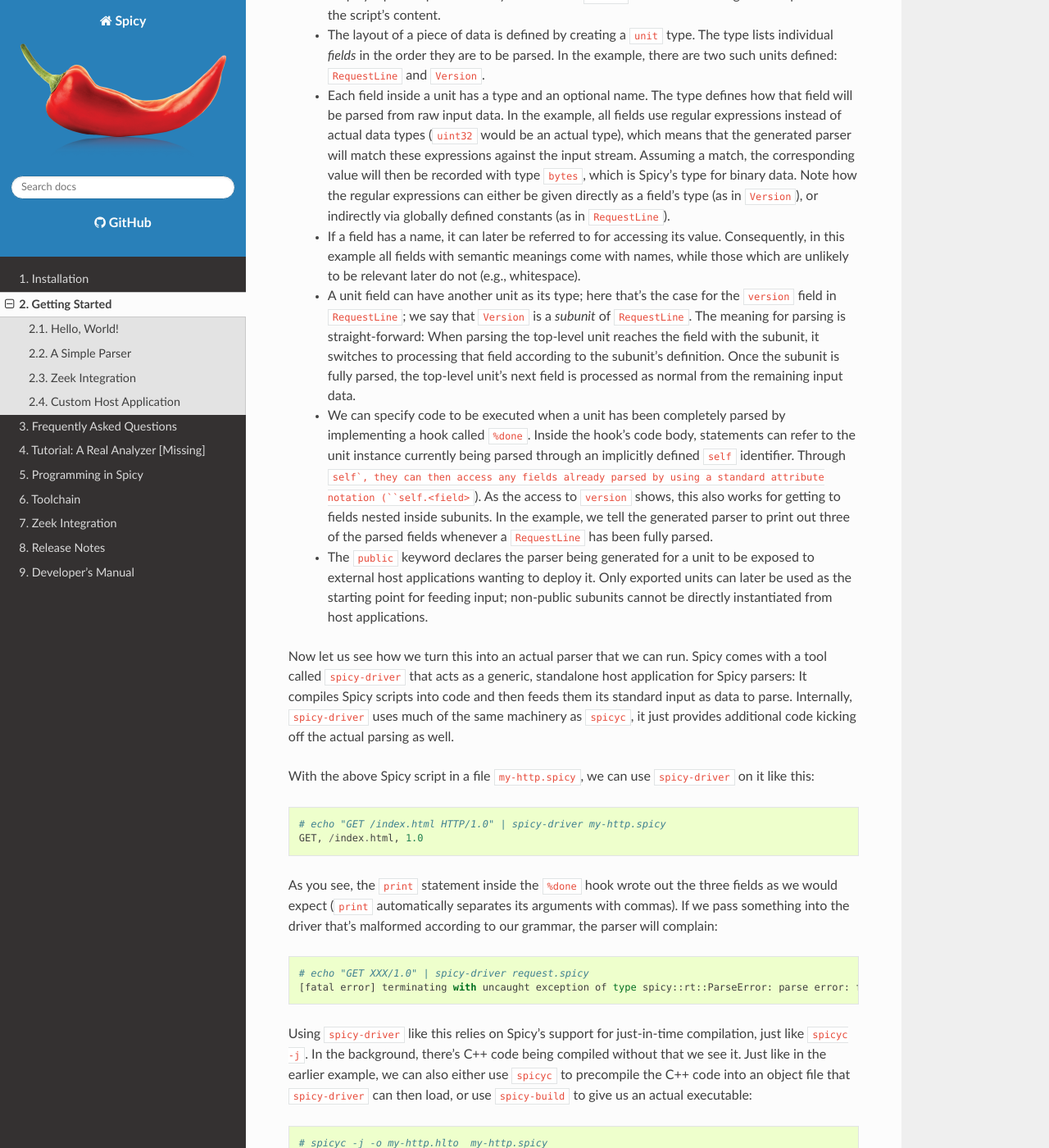
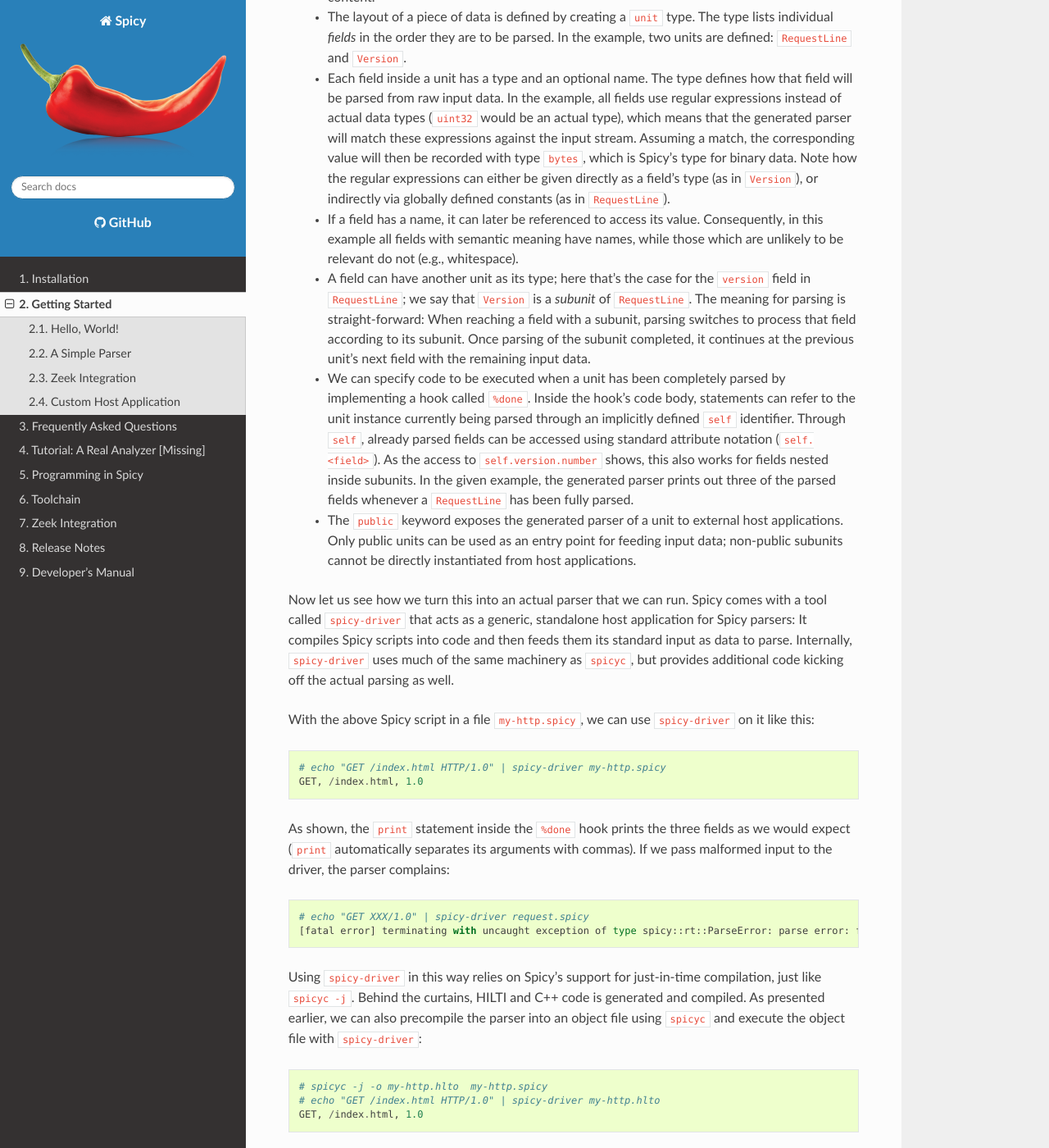
Before and after one commit to zeek/spicy, a Sphinx documentation site: the page built from doc/getting-started.rst, in a window 1280 px wide and 1400 px high, scrolled down 1843 px. Shown: the whole window at 82% size. Built offline with Sphinx 7.4.7 and the Read the Docs theme 2.0.0, drawn with Linux system fonts in a browser that asks for light colours; pages that are not in the unit, such as notebooks, are missing from menus; some of the changed text lies outside the part shown.

Commit message:
docs: Pass through getting-started.rst

```diff
--- a/doc/getting-started.rst
+++ b/doc/getting-started.rst
@@ -53,31 +53,29 @@ an executable.
      :align: left
      :width: 50
 
-    Internally, Spicy employ another intermediary languge
-    called *HILTI* that sits between the Spicy source code and the
+    Internally, Spicy employs another intermediary language
+    called *HILTI*. HILTI sits between the Spicy source code and the
     generated C++ output. For more complex Spicy grammars, the HILTI
-    code is often easier to comprehend than the final C++ code, in
-    particular once we do some actual parsing.  To see that
-    intermediary HILTI code, execute ``spicy -p hello.spicy``. HILTI
-    is also where the ``*.hlto`` extensions comes from: It's an
+    code is often far easier to comprehend than the final C++ code.
+    To output intermediary HILTI code, execute ``spicyc -p hello.spicy``.
+    The ``.hlto`` extension stems from HILTI as well: It's a
     HILTI-generated object file.
 
 A Simple Parser
 ---------------
 
-To actually parse some data, we now look at small a example
-dissecting a HTTP-style request line, such as: ``GET /index.html
-HTTP/1.0``.
+In the following, we present a small parser to dissect a HTTP-style
+request line, such as: ``GET /index.html HTTP/1.0``.
 
-Generally, in Spicy you define parsers through types called "units"
+Generally, in Spicy you define parsers through types called *units*
 that describe the syntax of a protocol. A set of units forms a
-*grammar*. In practice, Spicy units typically correspond pretty
-directly to protocol data units (PDUs) as protocol specifications tend
-to define them. In addition to syntax, a Spicy unit type can also
-specify semantic actions---which we call *hooks*---that will execute
+*grammar*. In practice, Spicy units typically correspond
+to protocol data units (PDUs) as protocol specifications tend
+to define them. In addition to syntax, a Spicy unit can also
+specify semantic actions, called *hooks*, that will execute
 during parsing as the corresponding pieces are extracted.
 
-Here's a simple example for parsing an HTTP request line:
+Here's an example of a Spicy script for parsing HTTP request lines:
 
 .. literalinclude:: examples/my-http.spicy
    :lines: 4-
@@ -86,12 +84,12 @@ Here's a simple example for parsing an HTTP request line:
 In this example, you can see a number of things that are typical for
 Spicy code:
 
-    * A Spicy input script must always start with a ``module``
-      statement defining a namespace for the script's content.
+    * A Spicy input script starts with a ``module``
+      statement defining the namespace for the script's content.
 
     * The layout of a piece of data is defined by creating a ``unit``
       type. The type lists individual *fields* in the order they are
-      to be parsed. In the example, there are two such units defined:
+      to be parsed. In the example, two units are defined:
       ``RequestLine`` and ``Version``.
 
     * Each field inside a unit has a type and an optional name. The
@@ -106,43 +104,42 @@ Spicy code:
       ``Version``), or indirectly via globally defined constants (as
       in ``RequestLine``).
 
-    * If a field has a name, it can later be referred to for accessing
+    * If a field has a name, it can later be referenced to access
       its value. Consequently, in this example all fields with
-      semantic meanings come with names, while those which are
-      unlikely to be relevant later do not (e.g., whitespace).
+      semantic meaning have names, while those which are
+      unlikely to be relevant do not (e.g., whitespace).
 
-    * A unit field can have another unit as its type; here that's the
+    * A field can have another unit as its type; here that's the
       case for the ``version`` field in ``RequestLine``; we say that
       ``Version`` is a *subunit* of ``RequestLine``. The meaning for
-      parsing is straight-forward: When parsing the top-level unit
-      reaches the field with the subunit, it switches to processing
-      that field according to the subunit's definition. Once the
-      subunit is fully parsed, the top-level unit's next field is
-      processed as normal from the remaining input data.
+      parsing is straight-forward: When reaching a field with a subunit,
+      parsing switches to process that field according to its subunit.
+      Once parsing of the subunit completed, it continues
+      at the previous unit's next field with the remaining input data.
 
     * We can specify code to be executed when a unit has been
       completely parsed by implementing a hook called ``%done``.
       Inside the hook's code body, statements can refer to the unit
       instance currently being parsed through an implicitly defined
-      ``self`` identifier. Through ``self`, they can then access any
-      fields already parsed by using a standard attribute notation
-      (``self.<field>``). As the access to ``version`` shows, this
-      also works for getting to fields nested inside subunits. In the
-      example, we tell the generated parser to print out three of the
+      ``self`` identifier. Through ``self``, already parsed fields
+      can be accessed using standard attribute notation
+      (``self.<field>``). As the access to ``self.version.number`` shows,
+      this also works for fields nested inside subunits. In the given
+      example, the generated parser prints out three of the
       parsed fields whenever a ``RequestLine`` has been fully parsed.
 
-    * The ``public`` keyword declares the parser being generated for a
-      unit to be exposed to external host applications wanting to
-      deploy it. Only exported units can later be used as the starting
-      point for feeding input; non-public subunits cannot be directly
-      instantiated from host applications.
+    * The ``public`` keyword exposes the generated parser of a unit
+      to external host applications.
+      Only public units can be used as an entry point for feeding
+      input data; non-public subunits cannot be directly instantiated
+      from host applications.
 
 Now let us see how we turn this into an actual parser that we can run.
 Spicy comes with a tool called ``spicy-driver`` that acts as a
 generic, standalone host application for Spicy parsers: It compiles
 Spicy scripts into code and then feeds them its standard input as data
 to parse. Internally, ``spicy-driver`` uses much of the same machinery
-as ``spicyc``, it just provides additional code kicking off the actual
+as ``spicyc``, but provides additional code kicking off the actual
 parsing as well.
 
 With the above Spicy script in a file ``my-http.spicy``, we can use
@@ -151,35 +148,37 @@ With the above Spicy script in a file ``my-http.spicy``, we can use
     # echo "GET /index.html HTTP/1.0" | spicy-driver my-http.spicy
     GET, /index.html, 1.0
 
-As you see, the ``print`` statement inside the ``%done`` hook wrote
-out the three fields as we would expect (``print`` automatically
-separates its arguments with commas).  If we pass something into the
-driver that's malformed according to our grammar, the parser will
-complain::
+As shown, the ``print`` statement inside the ``%done`` hook prints
+the three fields as we would expect (``print`` automatically
+separates its arguments with commas).  If we pass malformed input to
+the driver, the parser complains::
 
     # echo "GET XXX/1.0" | spicy-driver request.spicy
     [fatal error] terminating with uncaught exception of type spicy::rt::ParseError: parse error: failed to match regular expression (my-http.spicy:7)
 
-Using ``spicy-driver`` like this relies on Spicy's support for
-just-in-time compilation, just like ``spicyc -j``. In the background,
-there's C++ code being compiled without that we see it. Just like in
-the earlier example, we can also either use ``spicyc`` to precompile
-the C++ code into an object file that ``spicy-driver`` can then load,
-or use ``spicy-build`` to give us an actual executable::
+Using ``spicy-driver`` in this way relies on Spicy's support for
+just-in-time compilation, just like ``spicyc -j``. Behind the curtains,
+HILTI and C++ code is generated and compiled. As presented earlier,
+we can also precompile the parser into an object file using ``spicyc``
+and execute the object file with ``spicy-driver``::
 
     # spicyc -j -o my-http.hlto  my-http.spicy
     # echo "GET /index.html HTTP/1.0" | spicy-driver my-http.hlto
     GET, /index.html, 1.0
 
-::
+
+Alternatively, ``spicy-build`` can produce an executable file
+that can be run directly::
 
     # spicy-build -o a.out my-http.spicy
     # echo "GET /index.html HTTP/1.0" | ./a.out -p MyHTTP::RequestLine
     GET, /index.html, 1.0
 
-If you want to see the actual parsing code that Spicy generates, use
-``spicyc`` again: ``spicyc -c my-http.spicy`` will show the C++ code,
-and ``spicyc -p my-http.spicy`` will show the intermediary HILTI code.
+
+To inspect the generated parsing code, run ``spicyc -c my-http.spicy``
+to output the generated C++ code and ``spicyc -p my-http.spicy`` to
+output HILTI intermediary code.
+
 
 Zeek Integration
 ----------------
@@ -318,14 +317,11 @@ Custom Host Application
 -----------------------
 
 Spicy parsers expose a C++ API that any application can leverage to
-send them data for processing. The specifics off how to approach this
-depend quite a bit on the particular needs of the application (Is it
-just a single, static parser that's needed; or a set not known
-upfront, and compiled dynamically? Just a single input stream, or
-many? All data in one buffer, or coming in incrementally? How does the
-application want to access the parsed information?). That said, the
-most basic use case is quite straight-forward: feeding data into a
-specific parser. Here's a small C++ program that parses input with our
+parse input data. The specifics of how to approach this
+depend quite a bit on the particular needs of the application.
+However, the most basic use-case of feeding a single input stream into
+a specific parser is straight-forward. This is presented in the following
+small C++ program that parses input from ``stdin`` with our
 ``RequestLine`` parser:
 
 .. literalinclude:: examples/my-http.cc
@@ -342,18 +338,27 @@ specific parser. Here's a small C++ program that parses input with our
 The code in ``my-http.cc`` is indeed the core of what ``spicy-driver``
 does, if we ignore the dynamic JIT compilation.
 
+More advanced host application need to consider some of the following
+questions:
+
+* Does the application use a single static parser, a set of known parsers,
+  or dynamically compiled parsers?
+* Is there a single input stream or multiple input streams?
+* Is incremental parsing required, or is all data available at once?
+* How does the application want access the parsed information?
+
 .. note::
 
     Some additional pointers for application developers:
 
-    - ``my-http.cc`` is a very stripped down version of a file that's
-      installed along with Spicy into
-      ``share/spicy/spicy-driver-host.cc``. That code is compiled in
-      when executing ``spicy-build`` with the ``-s`` option, as we did
-      above. If you look at ``spicy-driver-host.cc``, among other
+    - ``my-http.cc`` is a very stripped down version of Spicy's driver
+      code installed into
+      ``share/spicy/spicy-driver-host.cc``. This code is compiled into
+      an executable when running ``spicy-build`` as we did above.
+      If you look at ``spicy-driver-host.cc``, among other
       things you'll also see how to dynamically query the runtime
-      system for the parsers available.
+      system for available parsers.
 
     - The code for the main ``spicy-driver`` tool is quite similar as
-      well, and in addition shows how to dynamically compiler Spicy
+      well, and in addition shows how to dynamically compile Spicy
       parsers just-in-time.
```
